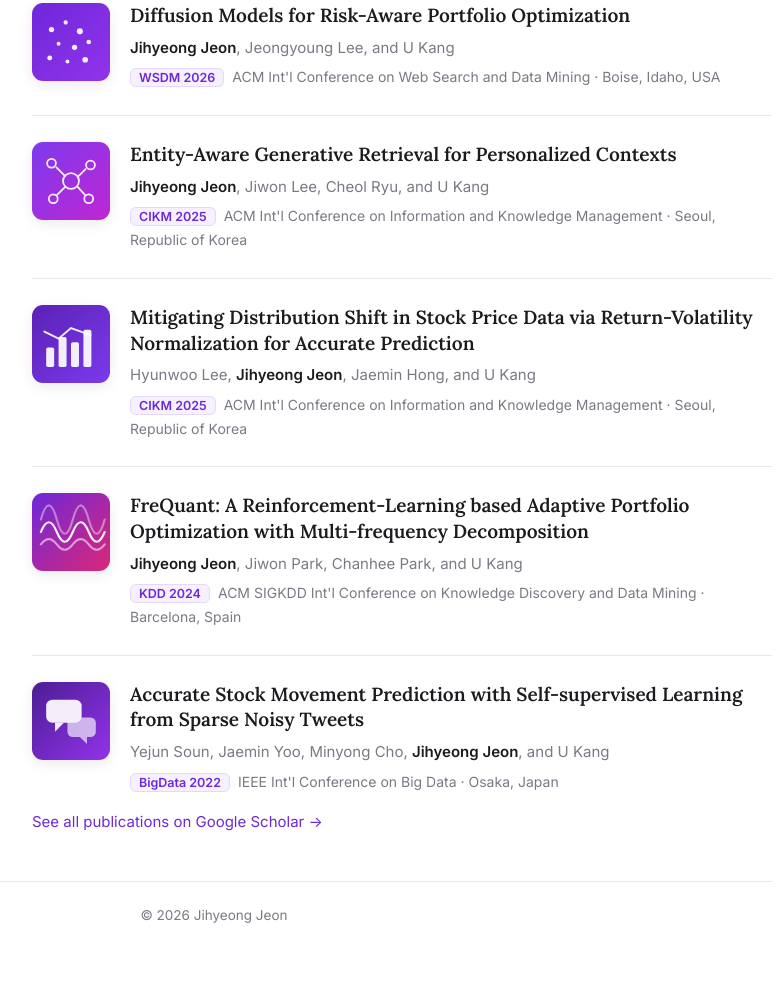
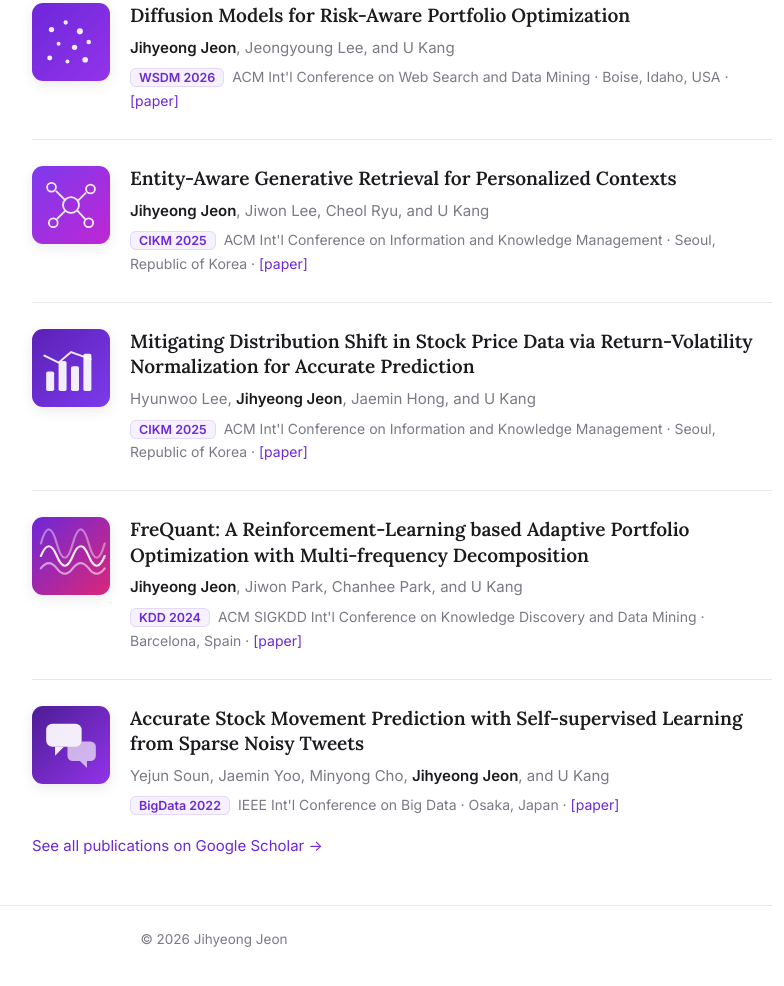
Before and after one commit to Jihyeong-Jeon/Jihyeong-Jeon.github.io, a plain HTML site: page index.html in a window 1280 px wide. Shown: the part 704-1690 px from the top of the page, without its empty margins (426-1210 px from the left). Drawn offline with Linux system fonts and the light colour scheme.

Commit message:
Add files via upload

```diff
--- a/index.html
+++ b/index.html
@@ -230,7 +230,7 @@
         <div>
           <p class="title">Diffusion Models for Risk-Aware Portfolio Optimization</p>
           <p class="authors"><span class="me">Jihyeong Jeon</span>, Jeongyoung Lee, and U Kang</p>
-          <p class="venue"><span class="badge">WSDM 2026</span>ACM Int'l Conference on Web Search and Data Mining · Boise, Idaho, USA</p>
+          <p class="venue"><span class="badge">WSDM 2026</span>ACM Int'l Conference on Web Search and Data Mining · Boise, Idaho, USA · <a href="https://jihyeong-jeon.github.io/resources/26WSDM_Diffolio.pdf" target="_blank" rel="noopener">[paper]</a></p>
         </div>
       </article>
 
@@ -245,7 +245,7 @@
         <div>
           <p class="title">Entity-Aware Generative Retrieval for Personalized Contexts</p>
           <p class="authors"><span class="me">Jihyeong Jeon</span>, Jiwon Lee, Cheol Ryu, and U Kang</p>
-          <p class="venue"><span class="badge">CIKM 2025</span>ACM Int'l Conference on Information and Knowledge Management · Seoul, Republic of Korea</p>
+          <p class="venue"><span class="badge">CIKM 2025</span>ACM Int'l Conference on Information and Knowledge Management · Seoul, Republic of Korea · <a href="https://jihyeong-jeon.github.io/resources/25CIKM_PEARL.pdf" target="_blank" rel="noopener">[paper]</a></p>
         </div>
       </article>
 
@@ -261,7 +261,7 @@
         <div>
           <p class="title">Mitigating Distribution Shift in Stock Price Data via Return-Volatility Normalization for Accurate Prediction</p>
           <p class="authors">Hyunwoo Lee, <span class="me">Jihyeong Jeon</span>, Jaemin Hong, and U Kang</p>
-          <p class="venue"><span class="badge">CIKM 2025</span>ACM Int'l Conference on Information and Knowledge Management · Seoul, Republic of Korea</p>
+          <p class="venue"><span class="badge">CIKM 2025</span>ACM Int'l Conference on Information and Knowledge Management · Seoul, Republic of Korea · <a href="https://jihyeong-jeon.github.io/resources/25CIKM_ReVol.pdf" target="_blank" rel="noopener">[paper]</a></p>
         </div>
       </article>
 
@@ -276,7 +276,7 @@
         <div>
           <p class="title">FreQuant: A Reinforcement-Learning based Adaptive Portfolio Optimization with Multi-frequency Decomposition</p>
           <p class="authors"><span class="me">Jihyeong Jeon</span>, Jiwon Park, Chanhee Park, and U Kang</p>
-          <p class="venue"><span class="badge">KDD 2024</span>ACM SIGKDD Int'l Conference on Knowledge Discovery and Data Mining · Barcelona, Spain</p>
+          <p class="venue"><span class="badge">KDD 2024</span>ACM SIGKDD Int'l Conference on Knowledge Discovery and Data Mining · Barcelona, Spain · <a href="https://jihyeong-jeon.github.io/resources/24KDD_FreQuant.pdf" target="_blank" rel="noopener">[paper]</a></p>
         </div>
       </article>
 
@@ -291,7 +291,7 @@
         <div>
           <p class="title">Accurate Stock Movement Prediction with Self-supervised Learning from Sparse Noisy Tweets</p>
           <p class="authors">Yejun Soun, Jaemin Yoo, Minyong Cho, <span class="me">Jihyeong Jeon</span>, and U Kang</p>
-          <p class="venue"><span class="badge">BigData 2022</span>IEEE Int'l Conference on Big Data · Osaka, Japan</p>
+          <p class="venue"><span class="badge">BigData 2022</span>IEEE Int'l Conference on Big Data · Osaka, Japan · <a href="https://jihyeong-jeon.github.io/resources/22BigData_SLOT.pdf" target="_blank" rel="noopener">[paper]</a></p>
         </div>
       </article>
 
```
